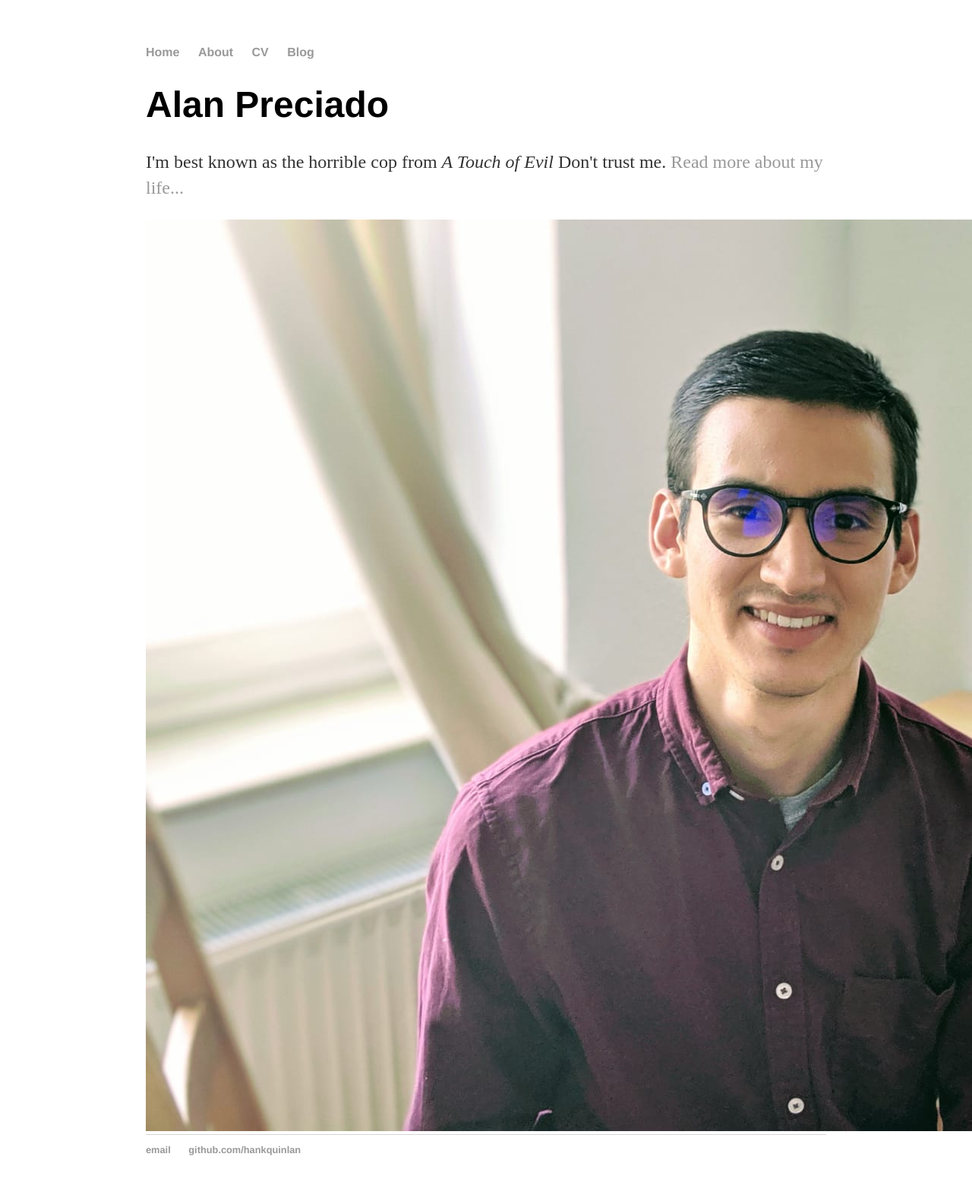
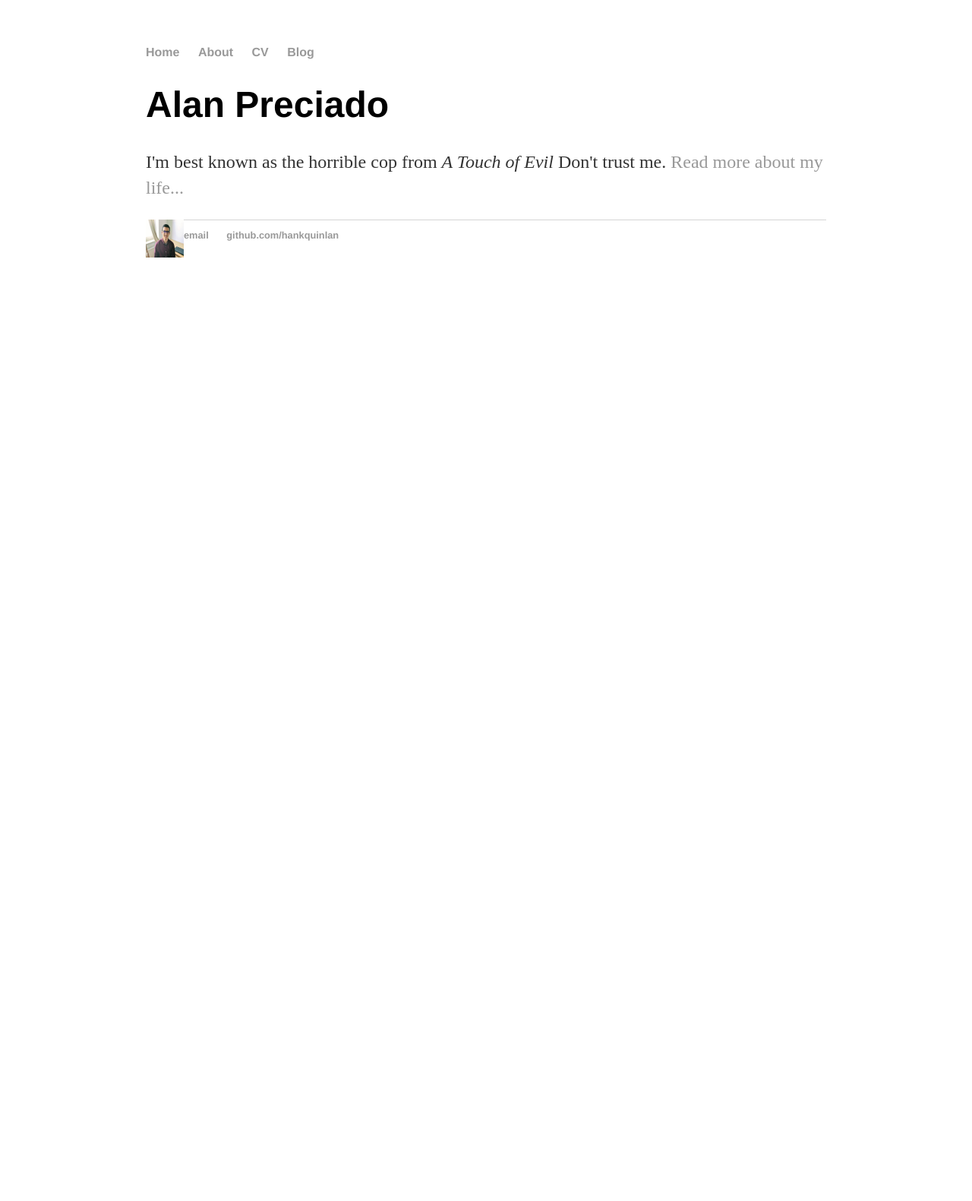
Before and after one commit to agrija9/agrija9.github.io, a Jekyll site: the page built from index.html, in a window 1280 px wide. Shown: the whole page at 76% size. Built offline with Jekyll 4.4.1, drawn with Linux system fonts in a browser that asks for light colours; after the commit the page ends 900 px from its top, so only the background shows below that.

Commit message:
Update index.html

```diff
--- a/index.html
+++ b/index.html
@@ -5,6 +5,6 @@
 <div class="blurb">
 	<h1>Alan Preciado</h1>
 	<p>I'm best known as the horrible cop from <em>A Touch of Evil</em> Don't trust me. <a href="/about">Read more about my life...</a></p>
-	<img src="images/profile.jpeg" alt="hi" class="inline"/>
+	<img src="images/profile.jpeg" alt="hi" class="inline" align="left" width="50" height="50"/>
 
 </div><!-- /.blurb -->
```
